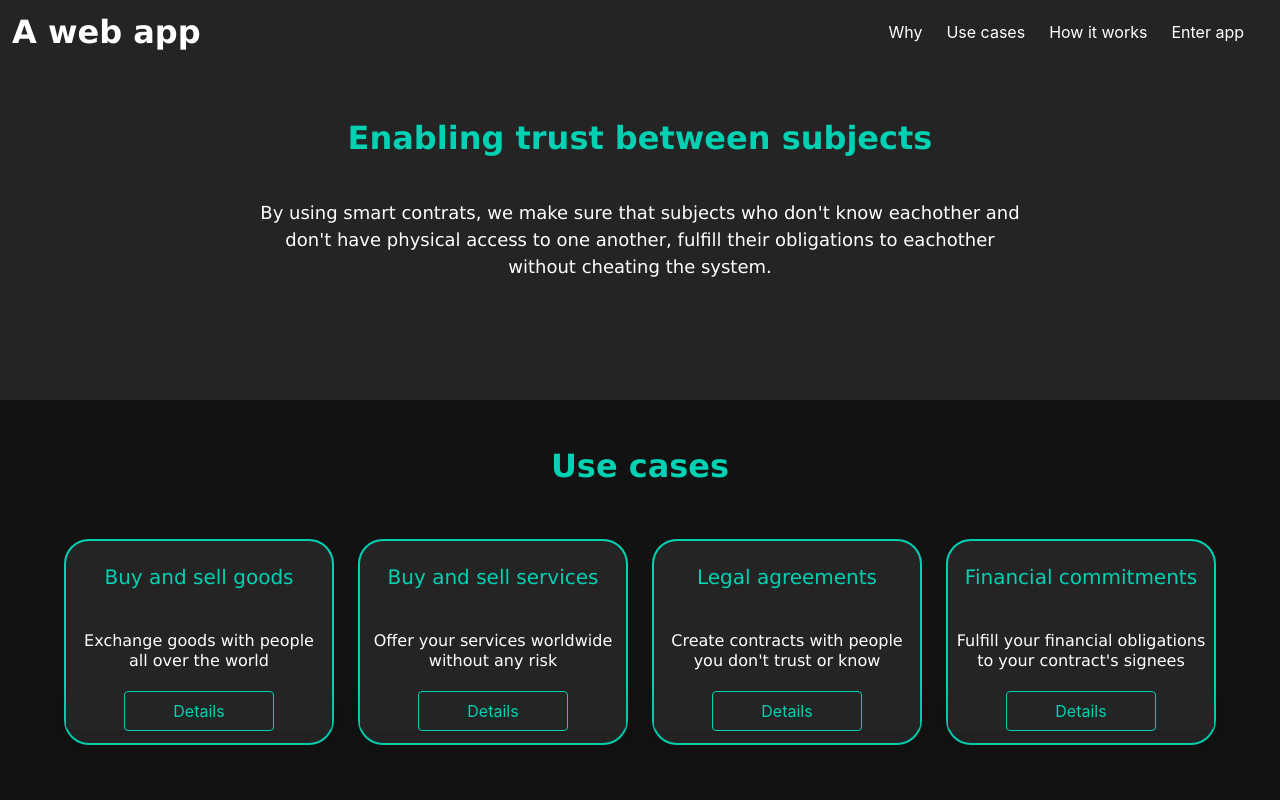
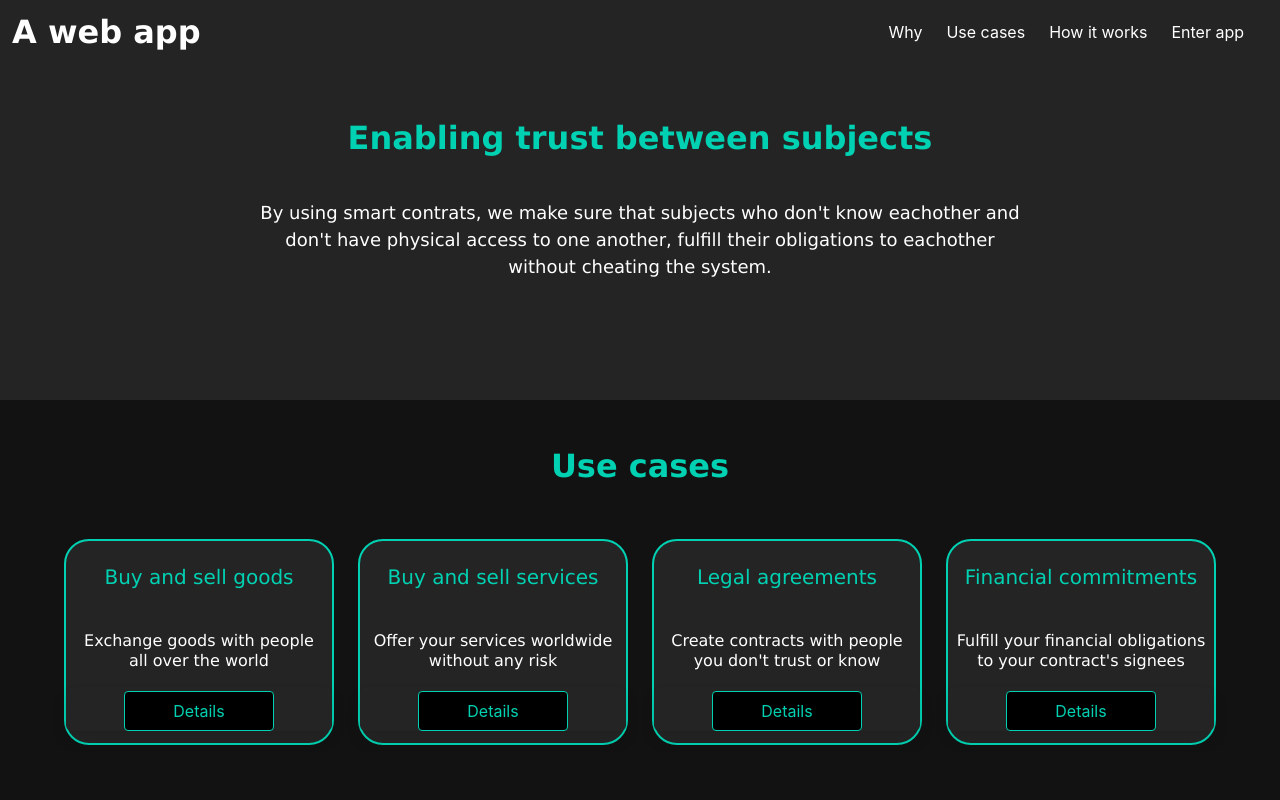
Before and after one commit to farinavito/Web3-Website, a Next.js app: page / in a window 1280 px wide. Shown: the top 800 px of the page. Built offline with nearby package versions, Linux system fonts and the light colour scheme.

Commit message:
modified how buttons look

```diff
--- a/pages/index.js
+++ b/pages/index.js
@@ -99,7 +99,7 @@ const Homepage = () => {
                             <p className="box has-background-black-ter pt-4 pb-3">
                               <div className='columns is-centered'>
                                 <Link href="/use-cases#first">
-                                  <button className="button is-primary is-responsive is-outlined py-2 px-6 is-size-6">Details </button>
+                                  <button className="button is-outlined py-2 px-6 is-size-6">Details </button>
                                 </Link>
                               </div>
                             </p>
@@ -115,7 +115,7 @@ const Homepage = () => {
                             <p className="box has-background-black-ter pt-4 pb-3">
                               <div className='columns is-centered'>
                                 <Link href="/use-cases#second">
-                                  <button className="button is-primary is-responsive is-outlined py-2 px-6 is-size-6">Details </button>
+                                  <button className="button is-outlined py-2 px-6 is-size-6">Details </button>
                                 </Link>
                               </div>
                             </p>
@@ -131,7 +131,7 @@ const Homepage = () => {
                             <p className="box has-background-black-ter pt-4 pb-3">
                               <div className='columns is-centered'>
                                 <Link href="/use-cases#third">
-                                  <button className="button is-primary is-responsive is-outlined py-2 px-6 is-size-6">Details </button>
+                                  <button className="button is-outlined py-2 px-6 is-size-6">Details </button>
                                 </Link>
                               </div>
                             </p>
@@ -147,7 +147,7 @@ const Homepage = () => {
                             <p className="box has-background-black-ter pt-4 pb-3">
                               <div className='columns is-centered'>
                                 <Link href="/use-cases#forth">
-                                  <button className="button is-primary is-responsive is-outlined py-2 px-6 is-size-6">Details </button>
+                                  <button className="button is-outlined py-2 px-6 is-size-6">Details </button>
                                 </Link>
                               </div>
                             </p>
--- a/styles/Homepage.module.css
+++ b/styles/Homepage.module.css
@@ -23,3 +23,15 @@
     color: hsl(171, 100%, 41%);
     margin-top: 3rem;
 }
+
+.main button {
+    background-color: black;
+    border: 1px solid hsl(171, 100%, 41%);
+    color: hsl(171, 100%, 41%);
+}
+
+.main button:hover {
+    background-color: hsl(171, 100%, 41%);
+    border: 1px solid black;
+    color: black;
+}
```
